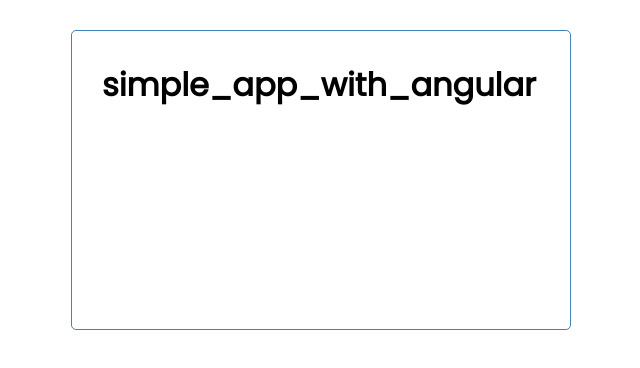
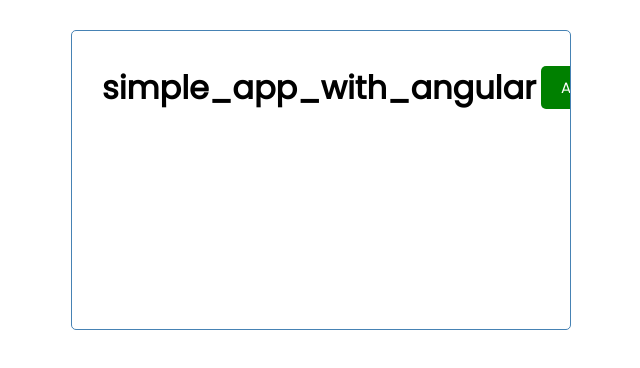
Before and after one commit to marouaneXan/task_tracker_with_angular, an Angular app: page / in a window 1280 px wide. Shown: the top 368 px of the page, without its empty margins (319-959 px from the left). Built offline with nearby package versions, Linux system fonts and the light colour scheme.

Commit message:
passing text and color as a props+ create onClick and toogleAddTask functions

```diff
--- a/src/app/components/button/button.component.html
+++ b/src/app/components/button/button.component.html
@@ -1 +1 @@
-<p>button works!</p>
+<button (click)="onClick()" [ngStyle]="{'background-color':color}" class="btn">{{text}}</button>
--- a/src/app/components/button/button.component.ts
+++ b/src/app/components/button/button.component.ts
@@ -1,4 +1,4 @@
-import { Component } from '@angular/core';
+import { Component,Input,Output,EventEmitter } from '@angular/core';
 
 @Component({
   selector: 'app-button',
@@ -6,5 +6,13 @@ import { Component } from '@angular/core';
   styleUrls: ['./button.component.css']
 })
 export class ButtonComponent {
+  @Input() text: string='';
+  @Input() color: string='';
+  @Output() btnClicked=new EventEmitter()
 
+  constructor() {
+  }
+  onClick=()=>{
+    this.btnClicked.emit()
+  }
 }
--- a/src/app/components/header/header.component.html
+++ b/src/app/components/header/header.component.html
@@ -1,3 +1,4 @@
 <header>
     <h1>{{title}}</h1>
+    <app-button (btnClicked)="toogleAddTask()" color="green" text="Add"></app-button>
 </header>
--- a/src/app/components/header/header.component.ts
+++ b/src/app/components/header/header.component.ts
@@ -7,4 +7,7 @@ import { Component } from '@angular/core';
 })
 export class HeaderComponent {
   title = 'simple_app_with_angular';
+  toogleAddTask(){
+
+  }
 }
```
